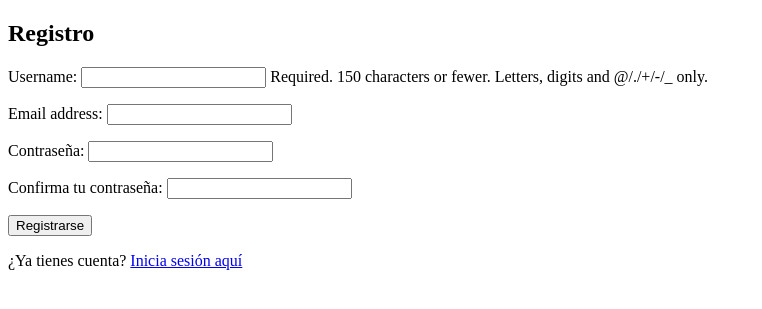
After one commit to venusielo/Aplicacion-Web, a Django app: page /registro/ in a window 1280 px wide. The commit adds this page. Shown: the top 309 px of the page, without its empty margins (0-762 px from the left). Run offline with Django 5.2, Linux system fonts and the light colour scheme.

Commit message:
intente arreglar lo del registro y no quedo

```diff
--- a/aplicacionING/forms.py
+++ b/aplicacionING/forms.py
@@ -2,6 +2,8 @@ from django import forms
 from django.contrib.auth.forms import AuthenticationForm
 from django.utils.translation import gettext_lazy as _
 from .models import Carpeta
+from django.contrib.auth.forms import UserCreationForm
+from django.contrib.auth.models import User
 
 class CarpetaForm(forms.ModelForm):
     class Meta:
@@ -15,3 +17,19 @@ class CustomAuthenticationForm(AuthenticationForm):
         ),
         'inactive': _("Esta cuenta está inactiva."),
     }
+
+class RegistroForm(forms.ModelForm):
+
+    password1 = forms.CharField(label='Contraseña', widget=forms.PasswordInput)
+    password2 = forms.CharField(label='Confirma tu contraseña', widget=forms.PasswordInput)
+
+    class Meta:
+        model = User
+        fields = ['username', 'email', 'password1', 'password2']
+
+    def clean_password2(self):
+        password1 = self.cleaned_data.get("password1")
+        password2 = self.cleaned_data.get("password2")
+        if password1 and password2 and password1 != password2:
+            raise forms.ValidationError("Las contraseñas no coinciden.")
+        return password2
--- a/aplicacionING/templates/registration/login.html
+++ b/aplicacionING/templates/registration/login.html
@@ -61,5 +61,7 @@
             <button type="submit">Iniciar Sesión</button>
         </form>
     </div>
+
+    <p>¿No tienes cuenta? <a href="{% url 'registro' %}">Regístrate aquí</a></p>  <!-- Enlace a la página de registro -->
 </body>
 </html>
--- /dev/null
+++ b/aplicacionING/templates/registration/registro.html
@@ -0,0 +1,17 @@
+<!DOCTYPE html>
+<html lang="es">
+<head>
+    <meta charset="UTF-8">
+    <meta name="viewport" content="width=device-width, initial-scale=1.0">
+    <title>Registro</title>
+</head>
+<body>
+    <h2>Registro</h2>
+    <form method="post">
+        {% csrf_token %}
+        {{ form.as_p }}  <!-- Muestra los campos del formulario -->
+        <button type="submit">Registrarse</button>
+    </form>
+    <p>¿Ya tienes cuenta? <a href="{% url 'login' %}">Inicia sesión aquí</a></p>
+</body>
+</html>
--- a/aplicacionING/views.py
+++ b/aplicacionING/views.py
@@ -1,12 +1,28 @@
 from django.shortcuts import render, redirect
 from django.contrib.auth.decorators import login_required
 from .forms import CarpetaForm
+from django.contrib.auth.forms import UserCreationForm
+from .forms import RegistroForm
 
-@login_required  # Requiere que el usuario esté autenticado
+# @login_required  # Requiere que el usuario esté autenticado
 def home(request):
     return render(request, 'home.html')
 
-@login_required  # Requiere que el usuario esté autenticado
+def registro(request):
+    if request.method == 'POST':
+        form = RegistroForm(request.POST)
+        if form.is_valid():
+            user = form.save()
+            return redirect('home')
+        else:
+            return render(request, 'registration/registro.html', {'form': form})
+
+    else:
+        form = RegistroForm()
+
+    return render(request, 'registration/registro.html', {'form' : form})
+
+# @login_required  # Requiere que el usuario esté autenticado
 def crear_carpeta(request):
     if request.method == 'POST':
         form = CarpetaForm(request.POST)
--- a/ingenieria_django/urls.py
+++ b/ingenieria_django/urls.py
@@ -18,12 +18,15 @@ from django.contrib import admin
 from django.urls import path, include
 from django.contrib.auth.views import LoginView, LogoutView
 from aplicacionING.views import home
+from aplicacionING.views import registro
 from aplicacionING.forms import CustomAuthenticationForm
+from django.contrib.auth.forms import AuthenticationForm
 
 urlpatterns = [
     path('admin/', admin.site.urls),
     path('', home, name= 'home'),
     path('', include('aplicacionING.urls')),
-    path('login/', LoginView.as_view(template_name='registration/login.html', authentication_form=CustomAuthenticationForm), name='login'),  # Página de login
+    path('registro/', registro, name='registro'),
+    path('login/', LoginView.as_view(template_name='registration/login.html', authentication_form=AuthenticationForm), name='login'),  # Página de login
     path('logout/', LogoutView.as_view(next_page='login'), name='logout'),  # Página para cerrar sesión
 ]
```
Also changed, not shown: db.sqlite3, 14 other files.
